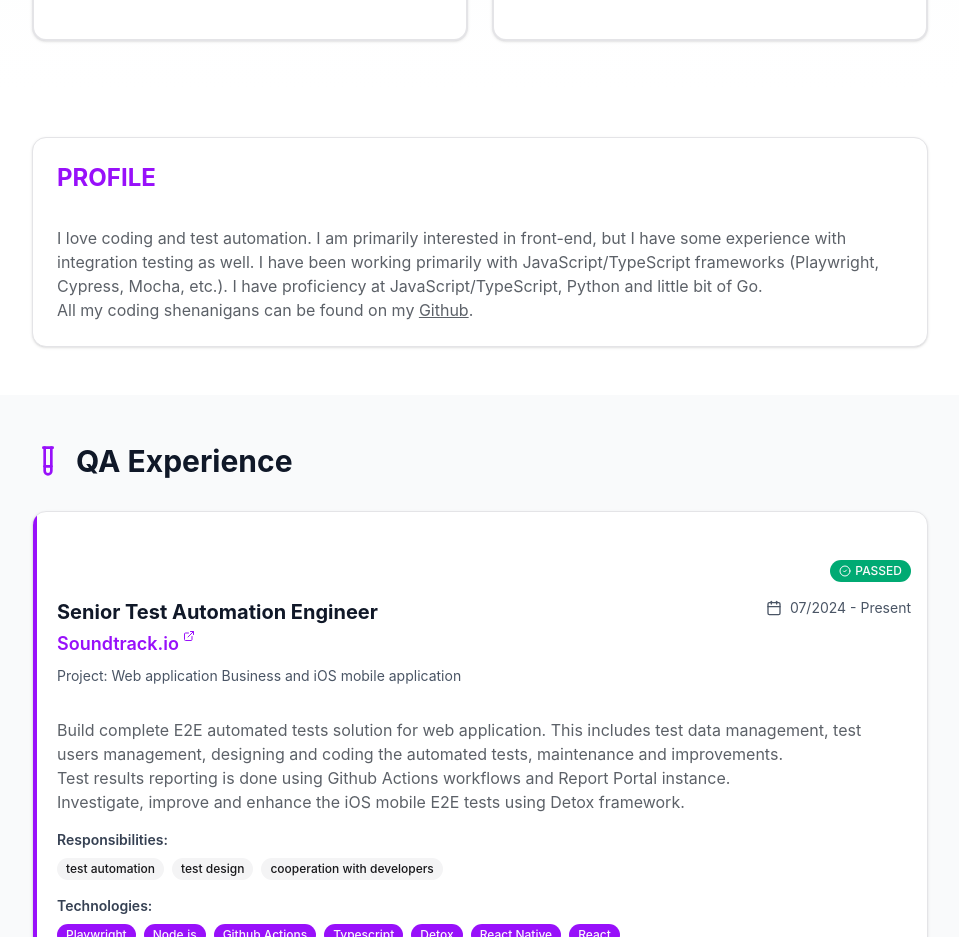
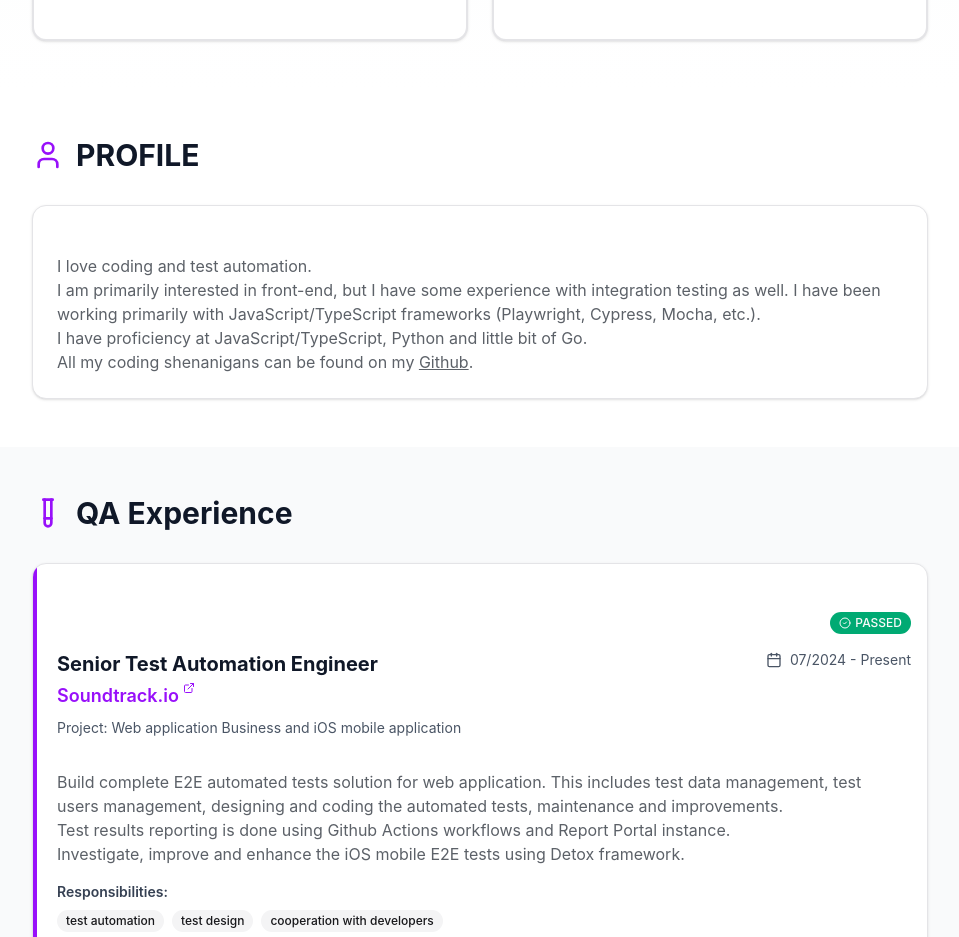
Before and after one commit to radekBednarik/personal_cv_page, a React (Vite) app: page / in a window 1280 px wide. Shown: the part 860-1797 px from the top of the page, without its empty margins (160-1119 px from the left). Built offline with nearby package versions, Linux system fonts and the light colour scheme.

Commit message:
chore: Update the profile text

```diff
--- a/src/components/ProfileSection.tsx
+++ b/src/components/ProfileSection.tsx
@@ -1,4 +1,5 @@
-import { Card, CardContent, CardHeader, CardTitle } from "@/components/ui/card";
+import { User } from "lucide-react";
+import { Card, CardContent } from "@/components/ui/card";
 import type { SummarySection } from "@/lib/resume-types";
 
 interface ProfileSectionProps {
@@ -9,13 +10,15 @@ export function ProfileSection({ summary }: ProfileSectionProps) {
 	return (
 		<section className="py-12 px-4 dark:bg-gray-900">
 			<div className="container mx-auto max-w-4xl">
-				<Card className="dark:bg-gray-800 dark:border-gray-700">
-					<CardHeader>
-						<CardTitle className="text-2xl font-bold text-purple-600 dark:text-purple-400">
-							{summary.name}
-						</CardTitle>
-					</CardHeader>
-					<CardContent>
+				<div className="flex items-center gap-3 mb-8">
+					<User className="h-8 w-8 text-purple-600 dark:text-purple-400" />
+					<h2 className="text-3xl font-bold text-gray-900 dark:text-gray-100">
+						{summary.name}
+					</h2>
+				</div>
+
+				<Card className="dark:bg-gray-800 dark:border-gray-700 hover:shadow-xl transition-all duration-300 hover:scale-[1.02]">
+					<CardContent className="pt-6">
 						<div
 							className="prose prose-lg max-w-none text-[#5c6168] dark:text-gray-300 dark:prose-invert"
 							// biome-ignore lint/security/noDangerouslySetInnerHtml: Resume content is trusted
```
Also changed, not shown: .temp/resume.json.
